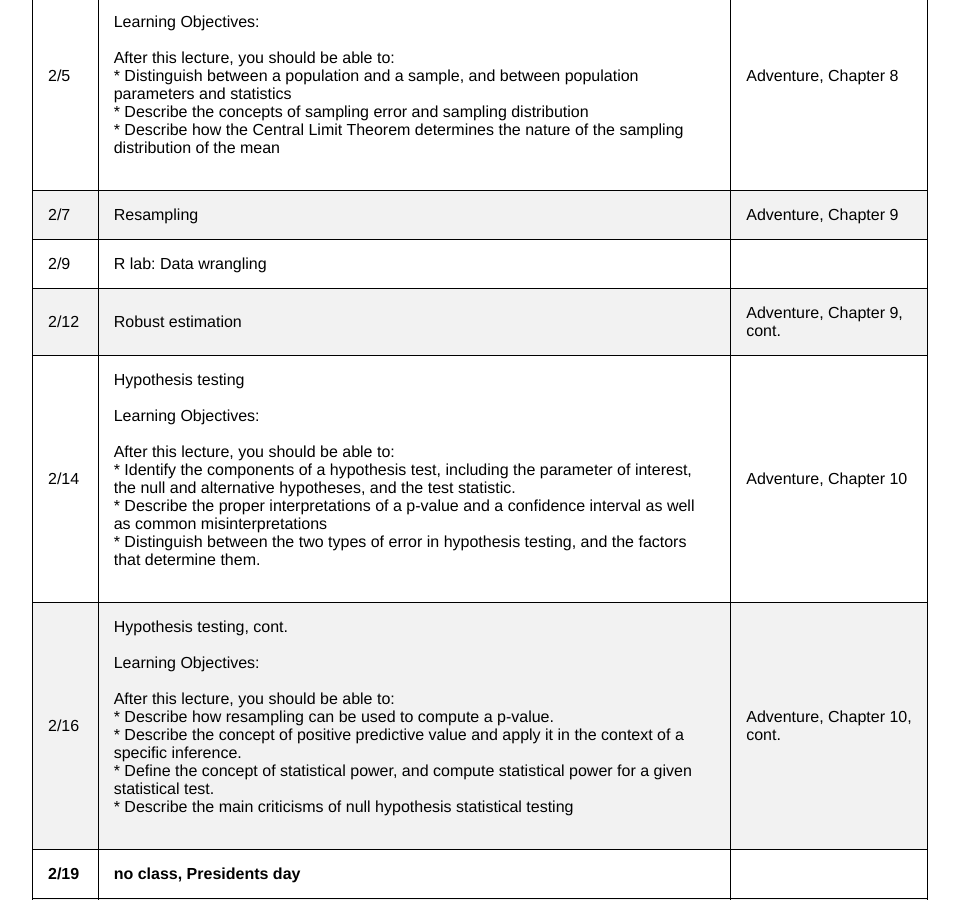
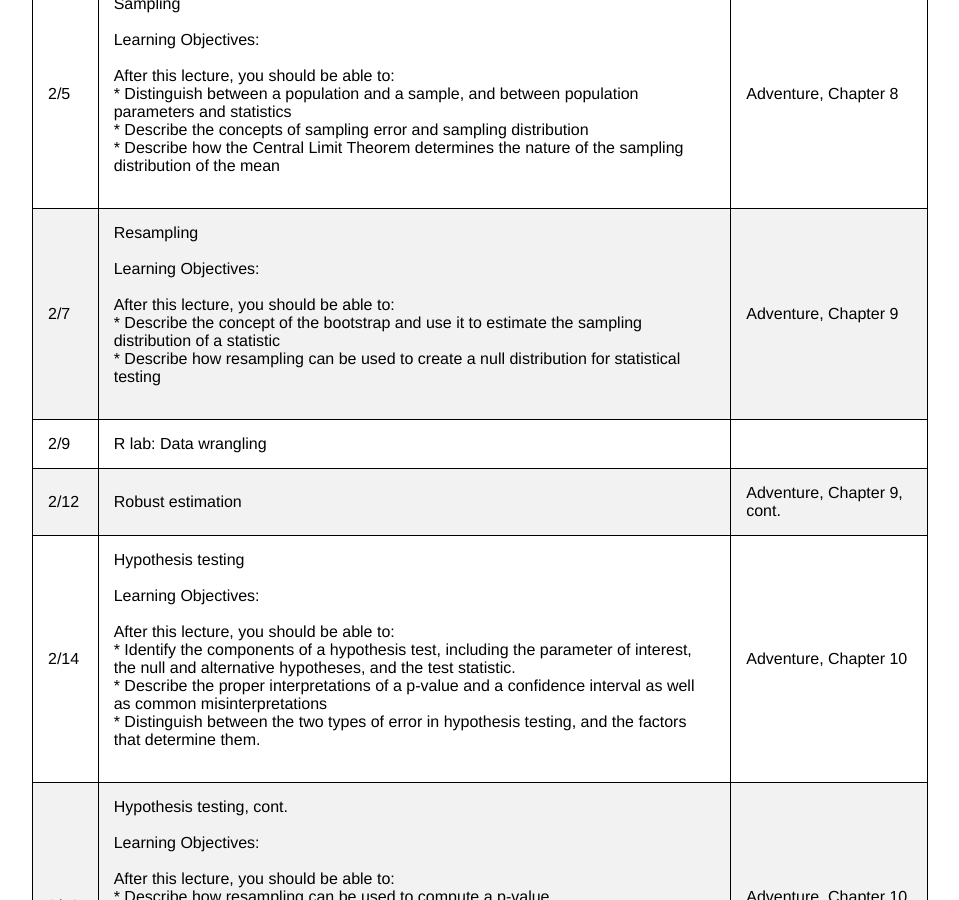
Before and after one commit to stats60/stats60.github.io, a Jekyll site: the page built from full_syllabus/index.md, in a window 1280 px wide and 900 px high, scrolled down 2556 px. Shown: the whole window, without its empty margins (160-1119 px from the left). Built offline with Jekyll 4.4.1, drawn with Linux system fonts in a browser that asks for light colours; our own code applies the rules of GitHub Pages for plain Markdown files; some of the changed text lies outside the part shown.

Commit message:
autoupdate

```diff
--- a/full_syllabus/index.md
+++ b/full_syllabus/index.md
@@ -18,12 +18,12 @@
 | 1/19|Fitting models (central tendency)<br><br>Learning Objectives:<br><br>After this lecture, you should be able to:<br>* Describe the basic equation for statistical models (outcome=model + error)<br>* Describe different measures of central tendency and dispersion, how they are computed, and how to determine which is most appropriate in any given circumstance.<br><br>|Adventure, Chapter 4|
 | 1/22|Visualizing data<br><br>Learning Objectives:<br><br>After this lecture, you should be able to:<br>* Describe the principles that distinguish between good and bad graphs, and use them to identify good versus bad graphs.<br><br>|Adventure, Chapter 5|
 | 1/24|R Lab: Distributions, percentiles and simulation<br>||
-| 1/26|Z-scores<br><br>Learning Objectives:<br><br>After this lecture, you should be able to:<br><br>Links:<br><br>* <br><br>|Adventure, Chapter 6|
+| 1/26|Z-scores<br><br>Learning Objectives:<br><br>After this lecture, you should be able to:<br>* Describe the concept of a Z-score<br><br>Links:<br><br>* <br><br>|Adventure, Chapter 6|
 | 1/29|Probability<br><br>Learning Objectives:<br><br>After this lecture, you should be able to:<br>* Describe the sample space for a selected random experiment.<br>* Compute relative frequency and empirical probability for a given set of events<br>* Find probabilities of single events, complementary events, and the unions and intersections of collections of events.<br><br>Links:<br><br>* <br><br>|Adventure, Chapter 7|
 | 1/31|Probability, cont.<br><br>Learning Objectives:<br><br>After this lecture, you should be able to:<br>* Describe the difference between a probability and a conditional probability<br>* Use Bayes’ theorem to compute the inverse conditional probability.<br>* Describe the law of large numbers.<br><br>|Adventure, Chapter 7, contd.|
 | 2/2|R lab: probability<br><br>Learning Objectives:<br><br>After this lecture, you should be able to:<br><br>Links:<br><br>* <br><br>|[Student's Guide to R](https://cran.r-project.org/doc/contrib/Horton+Pruim+Kaplan_MOSAIC-StudentGuide.pdf), Chapter 11|
 | 2/5|Sampling<br><br>Learning Objectives:<br><br>After this lecture, you should be able to:<br>* Distinguish between a population and a sample, and between population parameters and statistics<br>* Describe the concepts of sampling error and sampling distribution<br>* Describe how the Central Limit Theorem determines the nature of the sampling distribution of the mean<br><br>|Adventure, Chapter 8|
-| 2/7|Resampling<br>|Adventure, Chapter 9|
+| 2/7|Resampling<br><br>Learning Objectives:<br><br>After this lecture, you should be able to:<br>* Describe the concept of the bootstrap and use it to estimate the sampling distribution of a statistic<br>* Describe how resampling can be used to create a null distribution for statistical testing<br><br>|Adventure, Chapter 9|
 | 2/9|R lab: Data wrangling<br>||
 | 2/12|Robust estimation<br>|Adventure, Chapter 9, cont.|
 | 2/14|Hypothesis testing<br><br>Learning Objectives:<br><br>After this lecture, you should be able to:<br>* Identify the components of a hypothesis test, including the parameter of interest, the null and alternative hypotheses, and the test statistic.<br>* Describe the proper interpretations of a p-value and a confidence interval as well as common misinterpretations<br>* Distinguish between the two types of error in hypothesis testing, and the factors that determine them.<br><br>|Adventure, Chapter 10|
@@ -34,10 +34,10 @@
 | 2/26|Bayesian analysis, cont.<br>|Adventure, Chapter 11, cont.|
 | 2/28|Assumptions of modeling<br>|Adventure, Chapter 12|
 | 3/2|Modeling categorical relationships<br><br>Learning Objectives:<br><br>After this lecture, you should be able to:<br>* Describe the concept of a contingency table for categorical data.<br>* Describe the concept of the chi-squared test for association and compute it for a given contingency table.<br><br>|Adventure, Chapter 13|
-| 3/5|Modeling continuous relationships<br><br>Learning Objectives:<br><br>After this lecture, you should be able to:<br>* Describe the concept of the correlation coefficient and its interpretation and compute it for a bivariate dataset<br>* Describe the potential causal influences that can give rise to a correlation.<br><br>|Adventure, Chapter 13, cont.|
+| 3/5|Modeling continuous relationships<br><br>Learning Objectives:<br><br>After this lecture, you should be able to:<br>* Describe the concept of the correlation coefficient and its interpretation and compute it for a bivariate dataset<br>* Describe the potential causal influences that can give rise to a correlation.<br><br>Links:<br><br>* [Spurious Correlations](http://www.tylervigen.com/spurious-correlations)<br><br>|Adventure, Chapter 13, cont.|
 | 3/7|The general linear model<br><br>Learning Objectives:<br><br>After this lecture, you should be able to:<br>* Describe the concept of linear regression and apply it to a bivariate dataset<br>* Describe the problem of overfitting and identify it in an example dataset.<br><br>|Adventure, Chapter 14|
 | 3/9|Comparing two means<br><br>Learning Objectives:<br><br>After this lecture, you should be able to:<br>* Determine whether a one-sample t-test or two-sample t-test is appropriate for a given hypothesis.<br>* Compute a one-sample and two-sample t-test on relevant datasets, and compute the effect size and confidence intervals associated with each of these tests.<br><br>|Adventure, Chapter 15|
 | 3/12|Comparing more than two means<br>|Adventure, Chapter 16 (pages 569-592)|
 | 3/14|R lab: statistical inference<br>||
-| 3/16|Doing reproducible research<br><br>Learning Objectives:<br><br>After this lecture, you should be able to:<br>* Identify cases of circular analysis/double-dipping<br>* Describe the problem of multiple comparisons and methods for correcting for it<br><br>||
+| 3/16|Doing reproducible research<br><br>Learning Objectives:<br><br>After this lecture, you should be able to:<br>* Describe the concept of P-hacking and its effects on scientific practice<br>* Identify cases of circular analysis/double-dipping<br>* Describe the problem of multiple comparisons and methods for correcting for it<br><br>Links:<br><br>* [Fivethirtyeight P-hacking demo](https://projects.fivethirtyeight.com/p-hacking/)<br><br>||
 | **TBD**|**Final meeting with project presentations?**|
```
Also changed, not shown: objectives/index.md (+8 -0 lines), syllabus/index.md (+4 -4 lines).
